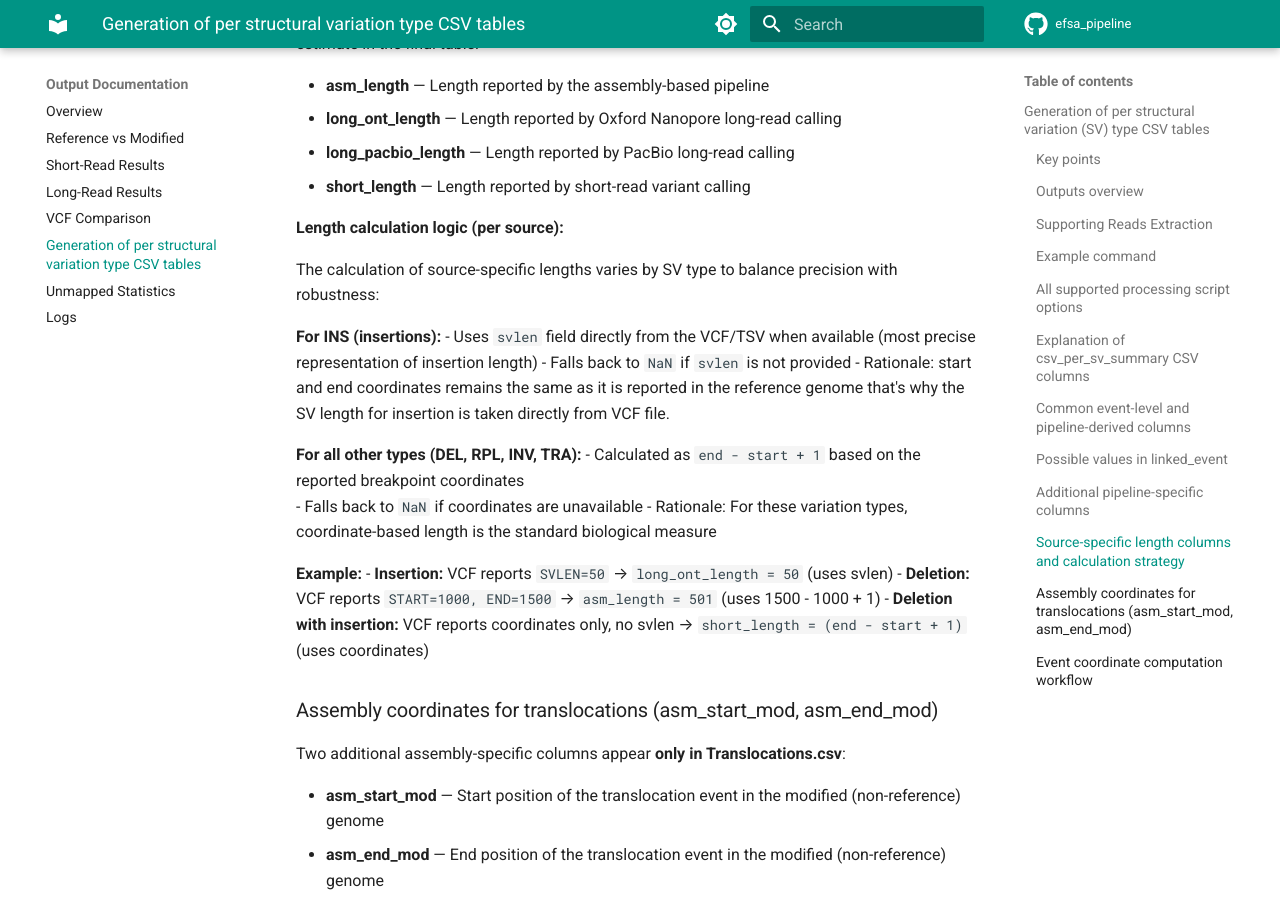
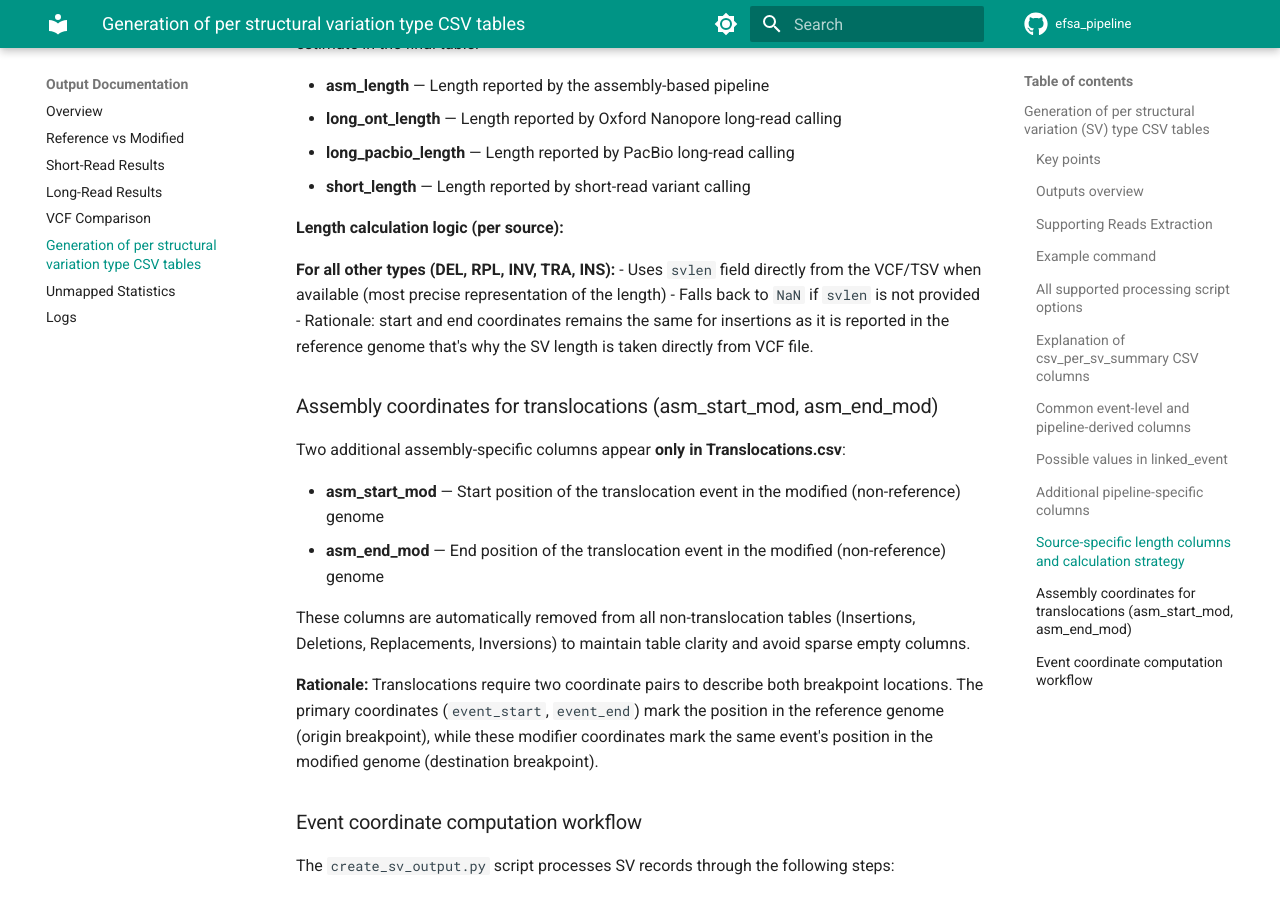
Before and after one commit to denisHanch/efsa_pipeline, an MkDocs documentation site: the page built from docs/outputs/sv-tables.md, in a window 1280 px wide and 900 px high, scrolled down 5017 px. Built offline with MkDocs 1.6.1 and Material for MkDocs 9.7.7, drawn with Linux system fonts in a browser that asks for light colours; comment, search, counter and statistics services are not loaded.

Commit message:
EFSA-195: length is taken directly from vcf and it is not calculated as end-start +1

```diff
--- a/docs/outputs/sv-tables.md
+++ b/docs/outputs/sv-tables.md
@@ -144,22 +144,10 @@ Each pipeline (assembly, long-read ONT, long-read PacBio, short-read) provides i
 
 **Length calculation logic (per source):**
 
-The calculation of source-specific lengths varies by SV type to balance precision with robustness:
-
-**For INS (insertions):**
-- Uses `svlen` field directly from the VCF/TSV when available (most precise representation of insertion length)
+**For all other types (DEL, RPL, INV, TRA, INS):**
+- Uses `svlen` field directly from the VCF/TSV when available (most precise representation of the length)
 - Falls back to `NaN` if `svlen` is not provided
-- Rationale: start and end coordinates remains the same as it is reported in the reference genome that's why the SV length for insertion is taken directly from VCF file.
-
-**For all other types (DEL, RPL, INV, TRA):**
-- Calculated as `end - start + 1` based on the reported breakpoint coordinates
-- Falls back to `NaN` if coordinates are unavailable
-- Rationale: For these variation types, coordinate-based length is the standard biological measure
-
-**Example:**
-- **Insertion:** VCF reports `SVLEN=50` → `long_ont_length = 50` (uses svlen)
-- **Deletion:** VCF reports `START=1000, END=1500` → `asm_length = 501` (uses 1500 - 1000 + 1)
-- **Deletion with insertion:** VCF reports coordinates only, no svlen → `short_length = (end - start + 1)` (uses coordinates)
+- Rationale: start and end coordinates remains the same for insertions as it is reported in the reference genome that's why the SV length is taken directly from VCF file.
 
 ### Assembly coordinates for translocations (asm_start_mod, asm_end_mod)
 
```
Also changed, not shown: README.md (+3 -15 lines), 1 other file.
